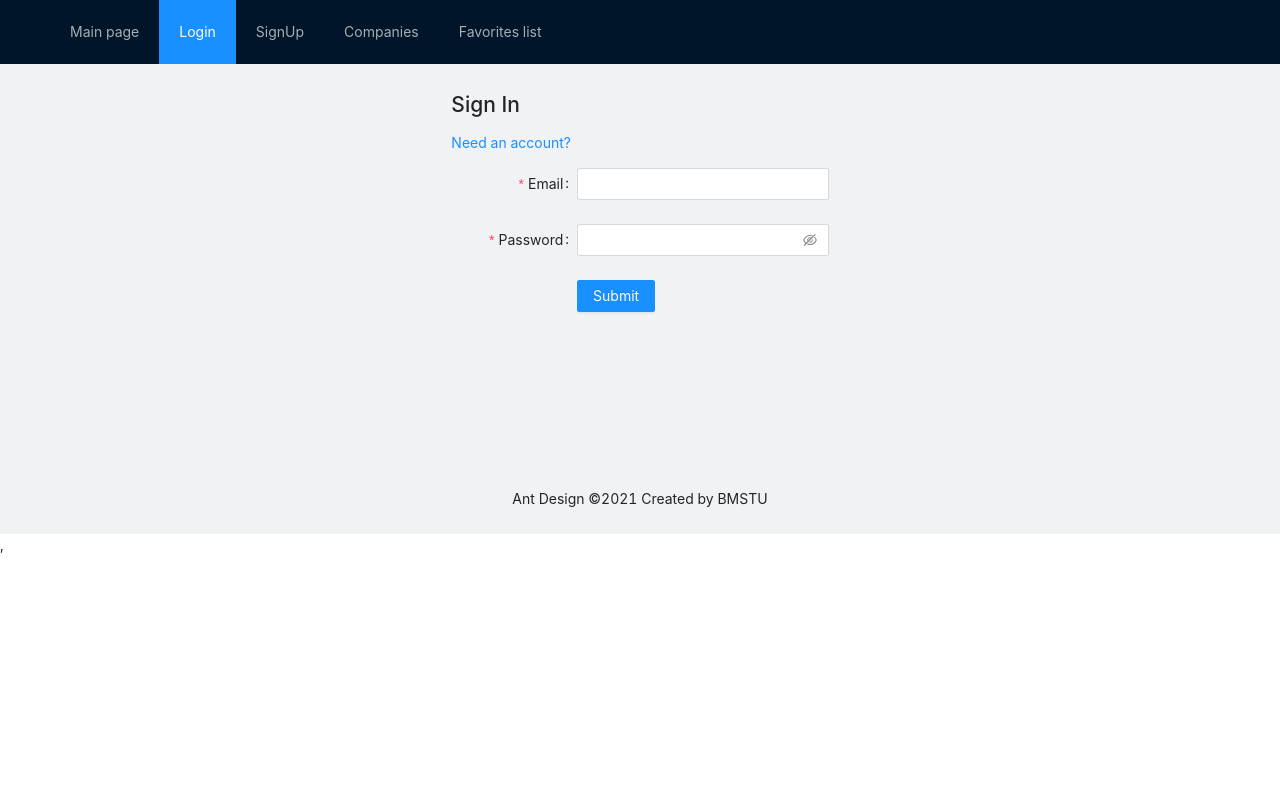
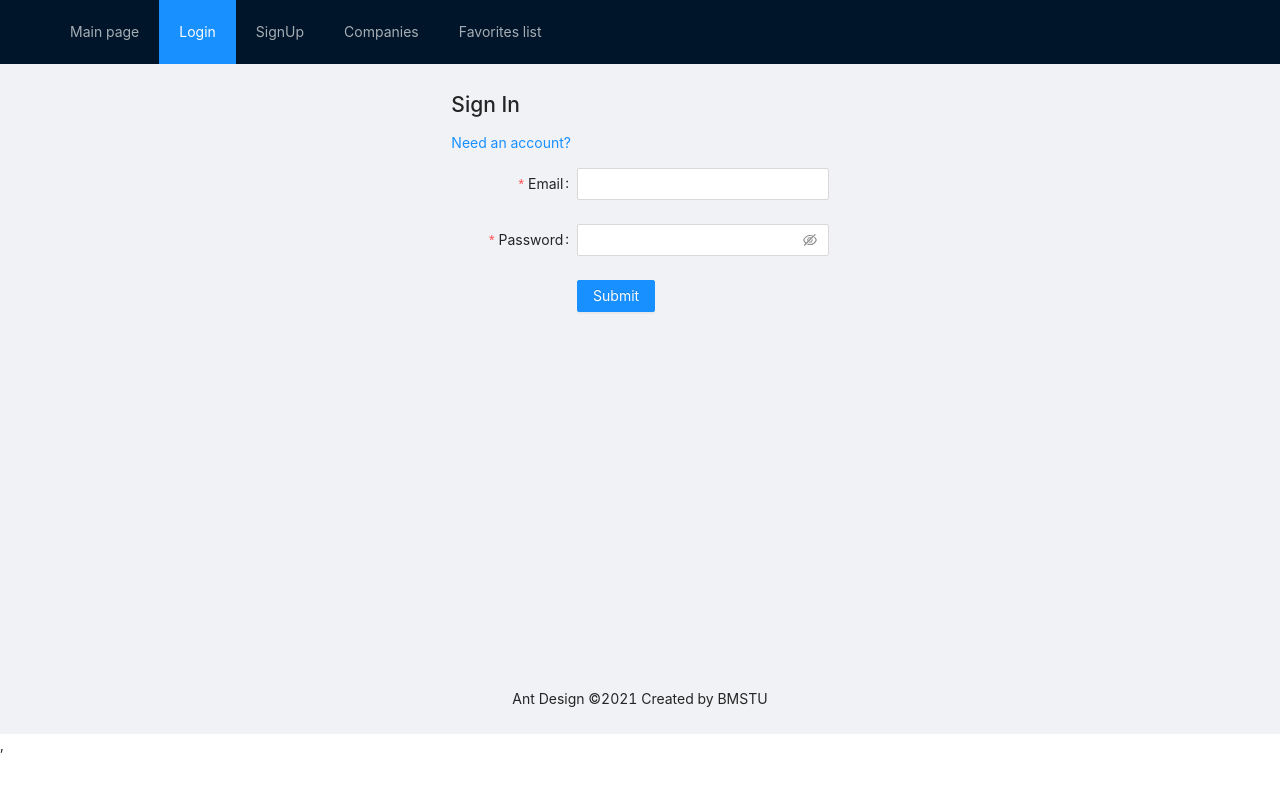
Before and after one commit to Deiklov/diplom_front, a React (Create React App) app: page /login in a window 1280 px wide. Shown: the top 792 px of the page. Built offline with nearby package versions, Linux system fonts and the light colour scheme; what promise.prototype.finally, superagent-promise would draw is missing.

Commit message:
change certs

```diff
--- a/src/App.jsx
+++ b/src/App.jsx
@@ -49,7 +49,7 @@ class App extends Component {
                         </Menu>
                     </Header>
                     <Content className="site-layout" style={{padding: '0 50px', marginTop: 64}}>
-                        <div className="site-layout-background" style={{padding: 24, minHeight: 400}}>
+                        <div className="site-layout-background" style={{padding: 24, minHeight: 600}}>
                             <Switch>
                                 <Route path="/login" exact>
                                     <Row>
@@ -91,8 +91,6 @@ class App extends Component {
                             </Switch>
                         </div>
                     </Content>
-
-
                     {this.props.commonStore.token && <h6>SHA-256(jwt) : {this.props.commonStore.token}</h6>}
                     <Footer style={{textAlign: "center"}}>Ant Design ©2021 Created by BMSTU</Footer>
                 </div>
--- a/src/components/charts.jsx
+++ b/src/components/charts.jsx
@@ -12,7 +12,7 @@ const data = [
         name: "2017",
         TSLA: 3000,
         AAPL: 1398,
-        amt: 2210,
+        amt: 22
     },
     {
         name: "2018",
--- a/src/pages/fullInfoPage.jsx
+++ b/src/pages/fullInfoPage.jsx
@@ -56,6 +56,7 @@ class FullInfoPage extends React.Component {
         console.log('Selected Time: ', value);
         console.log('Formatted Selected Time: ', dateString);
     };
+
     onChangeAlg = e => {
         console.log(this.state.predictAlg);
         this.setState({predictAlg: e.target.value});
--- a/src/pages/loginPage.jsx
+++ b/src/pages/loginPage.jsx
@@ -1,5 +1,5 @@
 import React from "react";
-import {Form, Input, Button, Checkbox} from 'antd';
+import {Form, Input, Button, Checkbox, Row, Col} from 'antd';
 import {Link} from "react-router-dom";
 import {withRouter} from "react-router";
 import {inject, observer} from "mobx-react";
@@ -28,8 +28,7 @@ class LoginPage extends React.Component {
     };
 
     handleSubmitForm = () => {
-        this.props.authStore.login().then(() => this.props.history.replace("/")).
-        catch((err) => console.log(err));
+        this.props.authStore.login().then(() => this.props.history.replace("/")).catch((err) => console.log(err));
     };
     onFinish = (values) => {
         this.handleSubmitForm()
@@ -48,7 +47,7 @@ class LoginPage extends React.Component {
                     <div className="row">
                         <div className="col-md-6 offset-md-3 col-xs-12">
                             <h1 className="text-xs-center">Sign In</h1>
-                            <p className="text-xs-center">
+                            <p className="text-xs-center col-xs-0">
                                 <Link to="/signup">Need an account?</Link>
                             </p>
 
```
Also changed, not shown: 2 other files (tests, documents, lock files or other folders).
